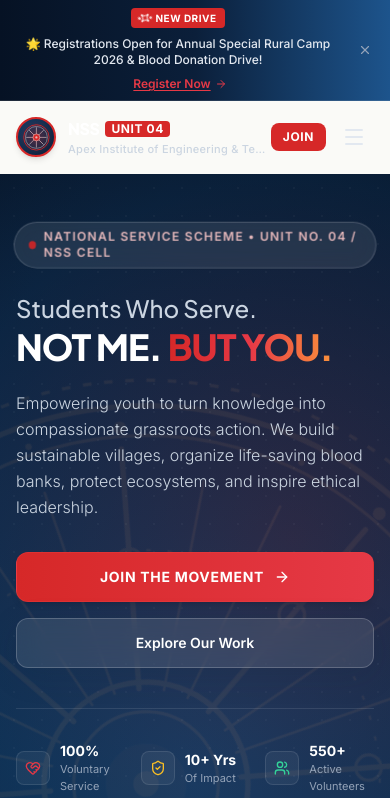
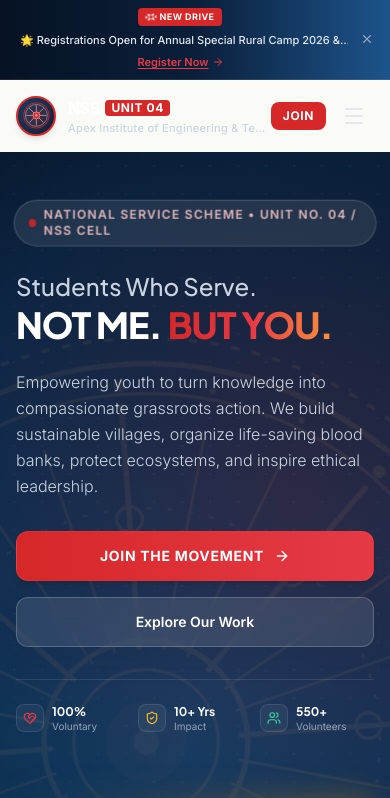
Before and after one commit to Akashyatinjain/nss, a Next.js app: page / in a window 390 px wide. Shown: the top 798 px of the page. Built offline with nearby package versions, Linux system fonts and the light colour scheme; a web font is replaced by a local one.

Commit message:
style: optimize mobile responsiveness, touch targets, drawer transitions and input legibility

```diff
--- a/src/app/contact/page.tsx
+++ b/src/app/contact/page.tsx
@@ -251,7 +251,7 @@
                         placeholder="e.g. Priyanshu Sharma"
                         value={formState.name}
                         onChange={(e) => setFormState({ ...formState, name: e.target.value })}
-                        className="w-full px-4 py-3 rounded-xl border border-slate-200 focus:outline-none focus:ring-2 focus:ring-nss-navy text-sm bg-nss-warm-white"
+                        className="w-full px-4 py-3 rounded-xl border border-slate-200 focus:outline-none focus:ring-2 focus:ring-nss-navy text-base sm:text-sm bg-nss-warm-white"
                       />
                     </div>
 
@@ -265,7 +265,7 @@
                         placeholder="e.g. priyanshu@example.com"
                         value={formState.email}
                         onChange={(e) => setFormState({ ...formState, email: e.target.value })}
-                        className="w-full px-4 py-3 rounded-xl border border-slate-200 focus:outline-none focus:ring-2 focus:ring-nss-navy text-sm bg-nss-warm-white"
+                        className="w-full px-4 py-3 rounded-xl border border-slate-200 focus:outline-none focus:ring-2 focus:ring-nss-navy text-base sm:text-sm bg-nss-warm-white"
                       />
                     </div>
                   </div>
@@ -280,7 +280,7 @@
                         placeholder="+91 98765 43210"
                         value={formState.phone}
                         onChange={(e) => setFormState({ ...formState, phone: e.target.value })}
-                        className="w-full px-4 py-3 rounded-xl border border-slate-200 focus:outline-none focus:ring-2 focus:ring-nss-navy text-sm bg-nss-warm-white"
+                        className="w-full px-4 py-3 rounded-xl border border-slate-200 focus:outline-none focus:ring-2 focus:ring-nss-navy text-base sm:text-sm bg-nss-warm-white"
                       />
                     </div>
 
@@ -291,7 +291,7 @@
                       <select
                         value={formState.type}
                         onChange={(e) => setFormState({ ...formState, type: e.target.value })}
-                        className="w-full px-4 py-3 rounded-xl border border-slate-200 focus:outline-none focus:ring-2 focus:ring-nss-navy text-sm bg-nss-warm-white"
+                        className="w-full px-4 py-3 rounded-xl border border-slate-200 focus:outline-none focus:ring-2 focus:ring-nss-navy text-base sm:text-sm bg-nss-warm-white"
                       >
                         <option value="General Inquiry">General Inquiry</option>
                         <option value="Volunteering Queries">Volunteering Queries</option>
@@ -312,7 +312,7 @@
                       placeholder="Brief summary of your inquiry..."
                       value={formState.subject}
                       onChange={(e) => setFormState({ ...formState, subject: e.target.value })}
-                      className="w-full px-4 py-3 rounded-xl border border-slate-200 focus:outline-none focus:ring-2 focus:ring-nss-navy text-sm bg-nss-warm-white"
+                      className="w-full px-4 py-3 rounded-xl border border-slate-200 focus:outline-none focus:ring-2 focus:ring-nss-navy text-base sm:text-sm bg-nss-warm-white"
                     />
                   </div>
 
@@ -326,7 +326,7 @@
                       placeholder="Write your message here..."
                       value={formState.message}
                       onChange={(e) => setFormState({ ...formState, message: e.target.value })}
-                      className="w-full px-4 py-3 rounded-xl border border-slate-200 focus:outline-none focus:ring-2 focus:ring-nss-navy text-sm bg-nss-warm-white"
+                      className="w-full px-4 py-3 rounded-xl border border-slate-200 focus:outline-none focus:ring-2 focus:ring-nss-navy text-base sm:text-sm bg-nss-warm-white"
                     />
                   </div>
 
--- a/src/components/home/HeroSection.tsx
+++ b/src/components/home/HeroSection.tsx
@@ -69,34 +69,34 @@
             </div>
 
             {/* Micro Highlights Pill Row */}
-            <div className="mt-10 pt-8 border-t border-white/10 grid grid-cols-3 gap-4 w-full max-w-lg">
-              <div className="flex items-center gap-2.5">
-                <div className="p-2 rounded-lg bg-white/5 text-nss-red-bright border border-white/10">
-                  <HeartHandshake className="w-4 h-4" />
+            <div className="mt-8 sm:mt-10 pt-6 sm:pt-8 border-t border-white/10 grid grid-cols-3 gap-2 sm:gap-4 w-full max-w-lg">
+              <div className="flex items-center gap-2 sm:gap-2.5">
+                <div className="p-1.5 sm:p-2 rounded-lg bg-white/5 text-nss-red-bright border border-white/10 shrink-0">
+                  <HeartHandshake className="w-3.5 h-3.5 sm:w-4 sm:h-4" />
                 </div>
                 <div>
-                  <div className="text-sm font-bold text-white">100%</div>
-                  <div className="text-[11px] text-slate-400">Voluntary Service</div>
+                  <div className="text-xs sm:text-sm font-bold text-white font-heading">100%</div>
+                  <div className="text-[10px] sm:text-[11px] text-slate-400 leading-tight">Voluntary</div>
                 </div>
               </div>
 
-              <div className="flex items-center gap-2.5">
-                <div className="p-2 rounded-lg bg-white/5 text-amber-400 border border-white/10">
-                  <ShieldCheck className="w-4 h-4" />
+              <div className="flex items-center gap-2 sm:gap-2.5">
+                <div className="p-1.5 sm:p-2 rounded-lg bg-white/5 text-amber-400 border border-white/10 shrink-0">
+                  <ShieldCheck className="w-3.5 h-3.5 sm:w-4 sm:h-4" />
                 </div>
                 <div>
-                  <div className="text-sm font-bold text-white">10+ Yrs</div>
-                  <div className="text-[11px] text-slate-400">Of Impact</div>
+                  <div className="text-xs sm:text-sm font-bold text-white font-heading">10+ Yrs</div>
+                  <div className="text-[10px] sm:text-[11px] text-slate-400 leading-tight">Impact</div>
                 </div>
               </div>
 
-              <div className="flex items-center gap-2.5">
-                <div className="p-2 rounded-lg bg-white/5 text-emerald-400 border border-white/10">
-                  <Users className="w-4 h-4" />
+              <div className="flex items-center gap-2 sm:gap-2.5">
+                <div className="p-1.5 sm:p-2 rounded-lg bg-white/5 text-emerald-400 border border-white/10 shrink-0">
+                  <Users className="w-3.5 h-3.5 sm:w-4 sm:h-4" />
                 </div>
                 <div>
-                  <div className="text-sm font-bold text-white">550+</div>
-                  <div className="text-[11px] text-slate-400">Active Volunteers</div>
+                  <div className="text-xs sm:text-sm font-bold text-white font-heading">550+</div>
+                  <div className="text-[10px] sm:text-[11px] text-slate-400 leading-tight">Volunteers</div>
                 </div>
               </div>
             </div>
--- a/src/components/navbar/AnnouncementBar.tsx
+++ b/src/components/navbar/AnnouncementBar.tsx
@@ -11,19 +11,22 @@
   if (!visible || !siteConfig.announcement.active) return null;
 
   return (
-    <aside aria-label="Announcement" className="relative z-50 bg-gradient-to-r from-nss-navy-dark via-nss-navy to-nss-blue-light text-white text-xs py-2 px-4 border-b border-white/10">
-      <div className="max-w-7xl mx-auto flex items-center justify-between gap-4">
-        <div className="flex-1 flex items-center justify-center gap-2 text-center flex-wrap">
-          <span className="inline-flex items-center gap-1 bg-nss-red px-2 py-0.5 rounded text-[10px] font-bold tracking-wider uppercase">
-            <Sparkles className="w-3 h-3 animate-spin-slow" />
+    <aside
+      aria-label="Announcement"
+      className="relative z-50 bg-gradient-to-r from-nss-navy-dark via-nss-navy to-nss-blue-light text-white text-[11px] sm:text-xs py-2 px-3 sm:px-4 border-b border-white/10"
+    >
+      <div className="max-w-7xl mx-auto flex items-center justify-between gap-2 sm:gap-4">
+        <div className="flex-1 flex items-center justify-center gap-1.5 sm:gap-2 text-center flex-wrap">
+          <span className="inline-flex items-center gap-1 bg-nss-red px-2 py-0.5 rounded text-[9px] sm:text-[10px] font-bold tracking-wider uppercase shrink-0">
+            <Sparkles className="w-2.5 h-2.5 sm:w-3 sm:h-3 animate-spin-slow" />
             {siteConfig.announcement.badge}
           </span>
-          <span className="font-medium text-slate-200 text-xs">
+          <span className="font-medium text-slate-200 text-[11px] sm:text-xs line-clamp-1 sm:line-clamp-none">
             {siteConfig.announcement.text}
           </span>
           <Link
             href={siteConfig.announcement.link}
-            className="inline-flex items-center gap-1 font-semibold text-nss-red-bright hover:text-white underline underline-offset-2 transition-colors ml-1"
+            className="inline-flex items-center gap-1 font-semibold text-nss-red-bright hover:text-white underline underline-offset-2 transition-colors ml-0.5 shrink-0"
           >
             Register Now
             <ArrowRight className="w-3 h-3" />
@@ -32,7 +35,7 @@
 
         <button
           onClick={() => setVisible(false)}
-          className="text-slate-400 hover:text-white transition-colors p-0.5 rounded"
+          className="text-slate-400 hover:text-white transition-colors p-1 rounded shrink-0"
           aria-label="Dismiss announcement"
         >
           <X className="w-3.5 h-3.5" />
```
Also changed, not shown: src/app/join/page.tsx (+10 -10 lines), src/components/navbar/Navbar.tsx (+31 -9 lines).
